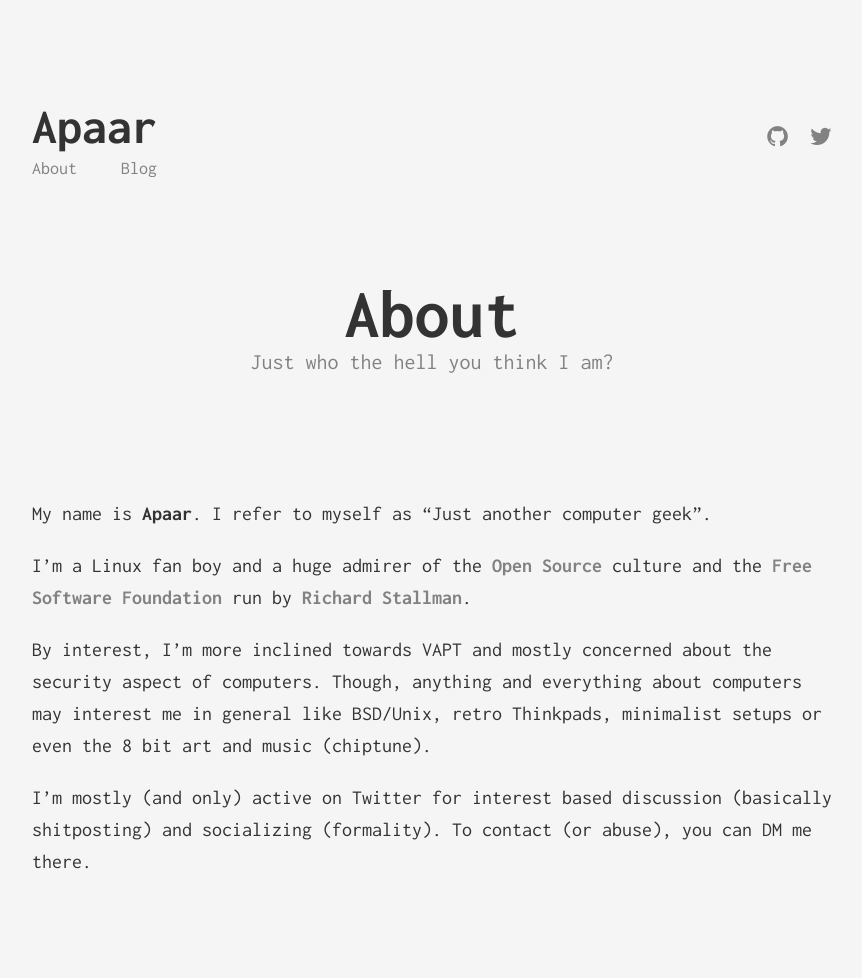
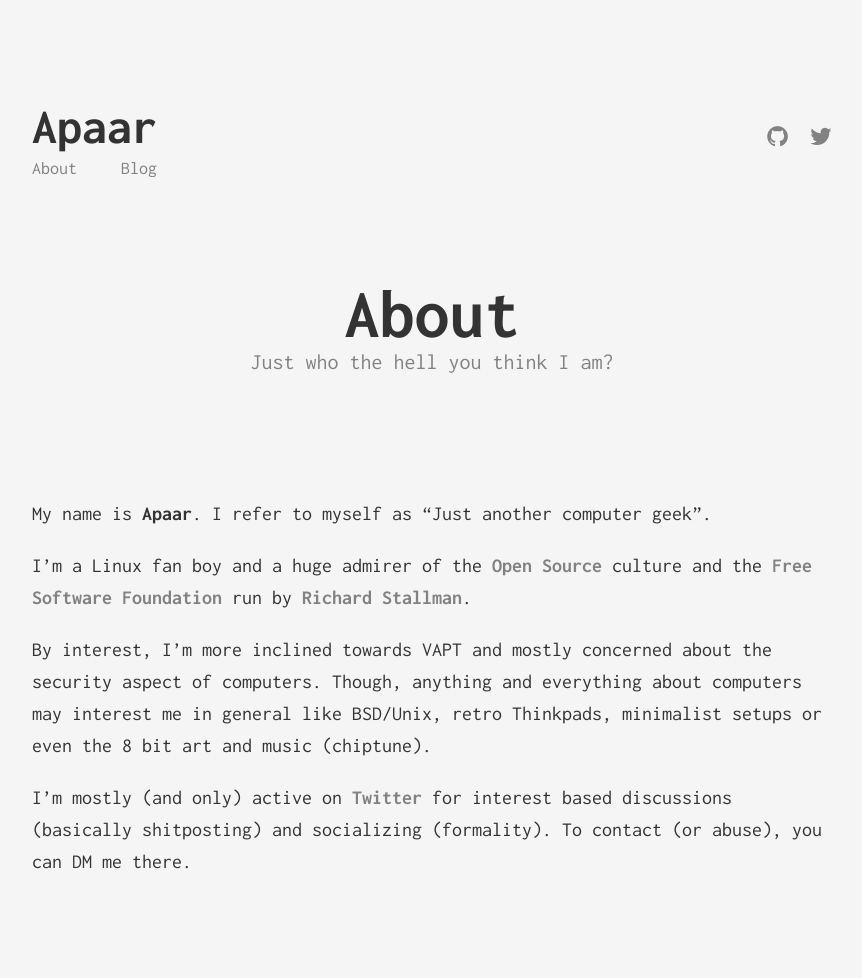
Before and after one commit to gareebdaas/gareebdaas.github.io, a Jekyll site: the page built from about.md, in a window 1280 px wide. Shown: the whole page, without its empty margins (208-1070 px from the left). Built offline with Jekyll 4.4.1, drawn with Linux system fonts in a browser that asks for light colours.

Commit message:
Initialization

```diff
--- a/about.md
+++ b/about.md
@@ -11,4 +11,4 @@ I'm a Linux fan boy and a huge admirer of the [Open Source](https://en.wikipedia
 
 By interest, I'm more inclined towards VAPT and mostly concerned about the security aspect of computers. Though, anything and everything about computers may interest me in general like BSD/Unix, retro Thinkpads, minimalist setups or even the 8 bit art and music (chiptune).
 
-I'm mostly (and only) active on Twitter for interest based discussion (basically shitposting) and socializing (formality). To contact (or abuse), you can DM me there.
+I'm mostly (and only) active on [Twitter](https://twitter.com/gareebdaas) for interest based discussions (basically shitposting) and socializing (formality). To contact (or abuse), you can DM me there.
```
